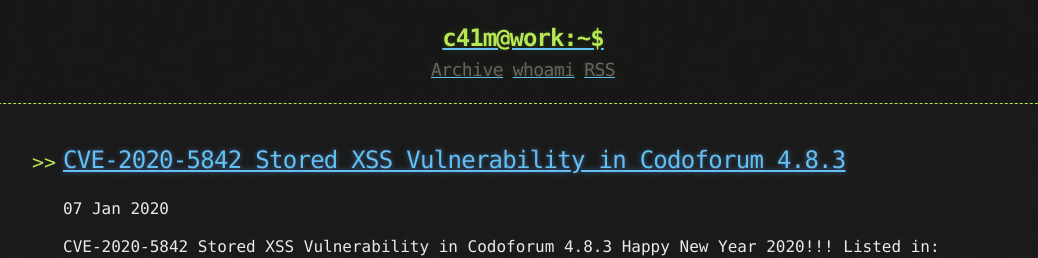
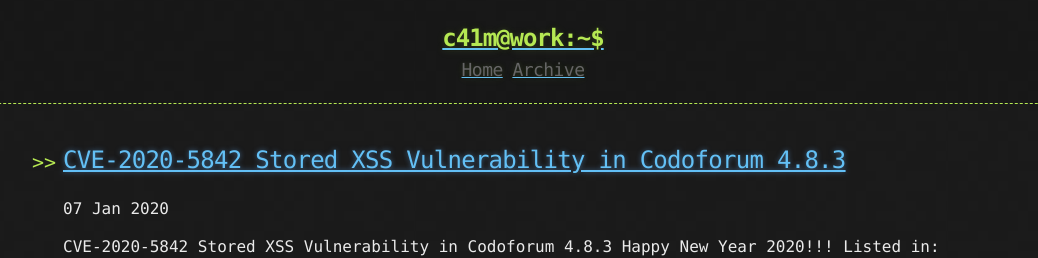
Before and after one commit to prasanthkc41m/prasanthkc41m.github.io, a Jekyll site: the page built from index.html, in a window 1280 px wide. Shown: the top 258 px of the page, without its empty margins (117-1155 px from the left). Built offline with Jekyll 4.4.1, drawn with Linux system fonts in a browser that asks for light colours; the list of posts is cut into pages by our own code.

Commit message:
Update links.html

```diff
--- a/_includes/links.html
+++ b/_includes/links.html
@@ -1,3 +1,4 @@
+<a href="{{ "https://prasanthk.com" }}"><h2 class="header-link">Home</h2></a>
 <a href="{{ "/archive" | prepend: site.baseurl | replace: '//', '/' }}"><h2 class="header-link">Archive</h2></a>
-<a href="{{ "/whoami" | prepend: site.baseurl | replace: '//', '/' }}"><h2 class="header-link">whoami</h2></a>
-<a href="{{ "/atom.xml" | prepend: site.baseurl | replace: '//', '/' }}"><h2 class="header-link">RSS</h2></a>
+<!-- <a href="{{ "/whoami" | prepend: site.baseurl | replace: '//', '/' }}"><h2 class="header-link">whoami</h2></a>
+<a href="{{ "/atom.xml" | prepend: site.baseurl | replace: '//', '/' }}"><h2 class="header-link">RSS</h2></a> -->
```
